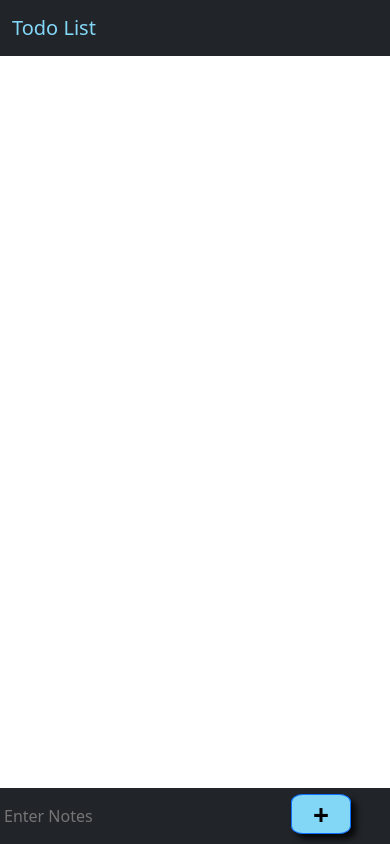
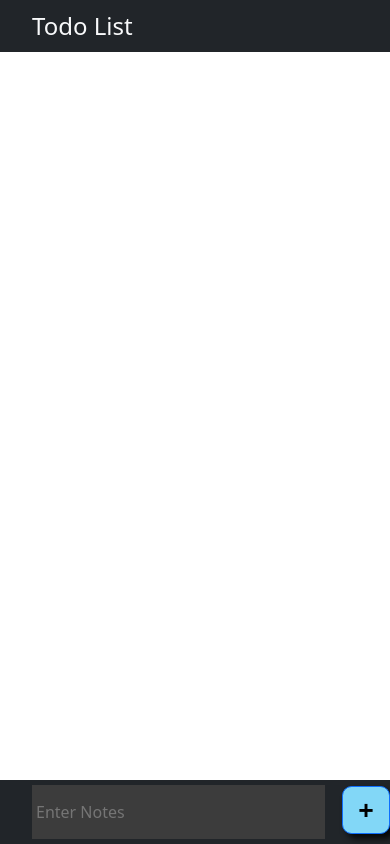
Before and after one commit to UgurBurakGuven/todo-list, a Next.js app: page / in a window 390 px wide. Built offline with nearby package versions, Linux system fonts and the light colour scheme.

Commit message:
responsive bottom

```diff
--- a/src/pages/index.js
+++ b/src/pages/index.js
@@ -1,7 +1,8 @@
 import React, { useEffect, useState } from "react";
-import { Navbar, Container, Button } from "react-bootstrap";
+import { Navbar, Container, Button, Row, Col } from "react-bootstrap";
 import NoteCard from "../components/NoteCard";
 import localforage from "localforage";
+import Link from "next/link";
 import { error } from "next/dist/build/output/log";
 
 export default function Home() {
@@ -51,55 +52,67 @@ export default function Home() {
   return (
     <>
       <Navbar expand="lg" variant="dark" bg="dark">
-        <Container>
-          <Navbar.Brand href="#" style={{ color: "#82d7f7" }}>
+        <div className={"mx-2"}>
+          <Link href={"#"} style={{ color: "#82d7f7" }}>
+            <a
+              className={"text-decoration-none text-light ms-4"}
+              style={{ fontSize: "1.5rem" }}
+            >
               Todo List
-          </Navbar.Brand>
-        </Container>
+            </a>
+          </Link>
+        </div>
       </Navbar>
       <div>
         {notes.map((note, index) => (
           <NoteCard key={index} note={note} onDelete={onDelete} />
         ))}
       </div>
-
-      <form onSubmit={addNote}>
+      <div
+        className={"w-100 bg-dark bottom-0 position-fixed"}
+        style={{ height: "4rem" }}
+      >
+        <form onSubmit={addNote} className={"d-flex justify-content-end"}>
           <Button
-          className={"position-fixed"}
+            className={"position-fixed  float-end mx-sm-5"}
             type={"submit"}
             style={{
-            right: "10%",
               zIndex: "1",
-            lineHeight: "10px",
-            bottom: "10px",
-            width: "60px",
-            height: "40px",
+              lineHeight: "1rem",
+              bottom: "0.6rem",
+              width: "3rem",
+              height: "3rem",
               borderRadius: "20%",
               textAlign: "center",
-            fontSize: "28px",
+              fontSize: "1.7rem",
               fontWeight: "bold",
               color: "black",
               background: "#82d7f7",
-            boxShadow: "5px 5px 6px 0px rgba(0,0,0,0.8)",
+              boxShadow: "0.3rem 0.3rem 0.4rem 0rem rgba(0,0,0,0.8)",
             }}
           >
             +
           </Button>
+
           <input
             placeholder={"Enter Notes"}
             type="text"
             className={
-            "bottom-0 position-fixed w-100 p-1 btn-outline- border-0 bg-dark"
+              "bottom-0 position-fixed  w-75 p-1 btn-outline- border-0 "
             }
             value={text}
             onChange={(e) => updateText(e)}
             style={{
               color: "#f1f1f1",
-            fontSize: "16px",
-            height: "56px",
+              fontSize: "1rem",
+              marginBottom: "0.3rem",
+              height: "3.4rem",
+              left: "2rem",
+              backgroundColor: " #3c3c3c",
             }}
           />
         </form>
+      </div>
     </>
   );
 }
--- a/styles/App.css
+++ b/styles/App.css
@@ -1,5 +1,5 @@
 body {
-  padding-bottom: 56px;
+  padding-bottom: 63px;
 }
 
 .note {
```
Lines whose indentation alone changed are shown as unchanged.
